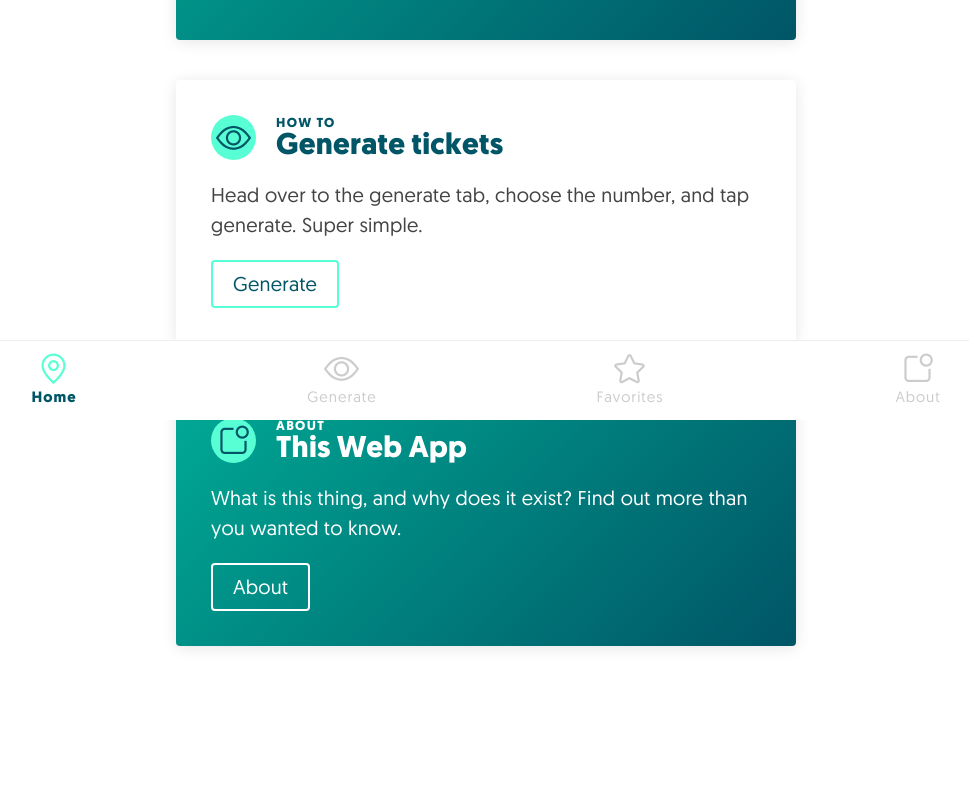
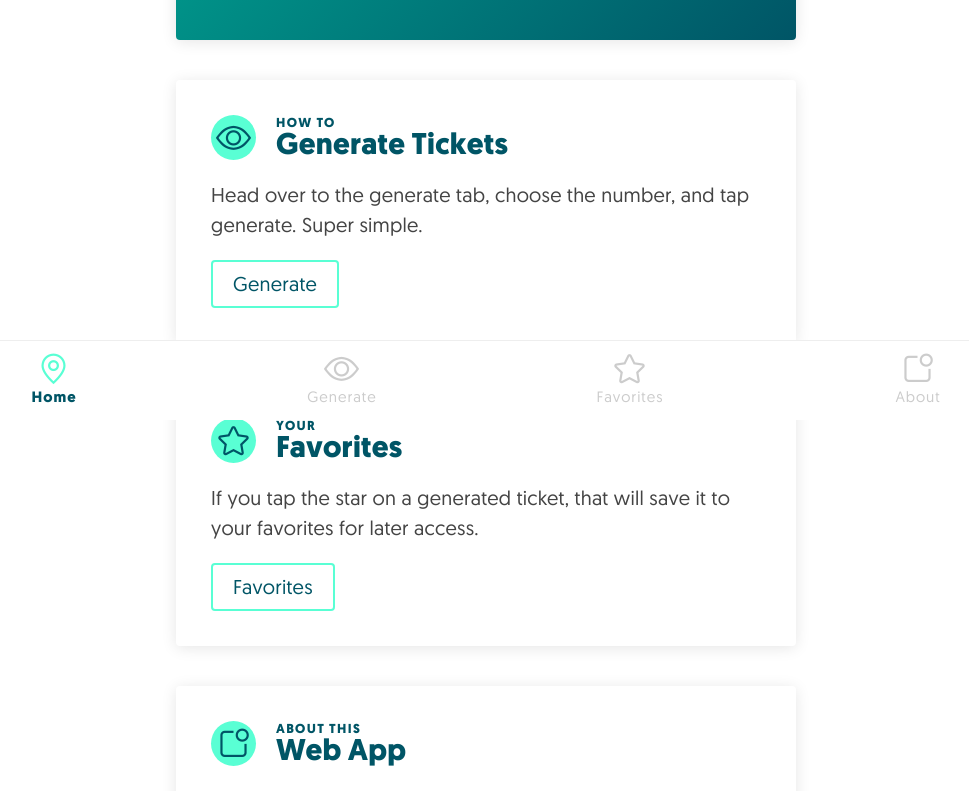
Before and after one commit to mikemattner/numbers, a Vue app: page / in a window 1280 px wide. Shown: the part 380-1171 px from the top of the page, without its empty margins (154-1123 px from the left). Built offline with nearby package versions, Linux system fonts and the light colour scheme.

Commit message:
Refining copy further. Updating home screen.

```diff
--- a/src/views/Home.vue
+++ b/src/views/Home.vue
@@ -16,21 +16,30 @@
                 isLeft>
                 <template v-slot:header>
                     <h4>How to</h4>
-                    <h2>Generate tickets</h2>
+                    <h2>Generate Tickets</h2>
                 </template>
                 <p>Head over to the generate tab, choose the number, and tap generate. Super simple.</p>
                 <router-link to="/generate" class="btn">Generate</router-link>
             </n-card>
             <n-card
+                icon="el-icon-star-off"
+                isLeft>
+                <template v-slot:header>
+                    <h4>Your</h4>
+                    <h2>Favorites</h2>
+                </template>
+                <p>If you tap the star on a generated ticket, that will save it to your favorites for later access.</p>
+                <router-link to="/favorites" class="btn">Favorites</router-link>
+            </n-card>
+            <n-card
                 icon="el-icon-news"
-                isLeft
-                isBlue>
+                isLeft>
                 <template v-slot:header>
-                    <h4>About</h4>
-                    <h2>This Web App</h2>
+                    <h4>About This</h4>
+                    <h2>Web App</h2>
                 </template>
                 <p>What is this thing, and why does it exist? Find out more than you wanted to know.</p>
-                <router-link to="/about" class="btn btn--white">About</router-link>
+                <router-link to="/about" class="btn">About</router-link>
             </n-card>
         </el-col>
     </el-row>
```
